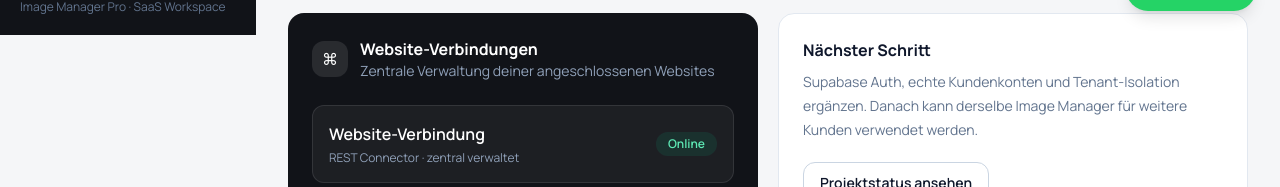
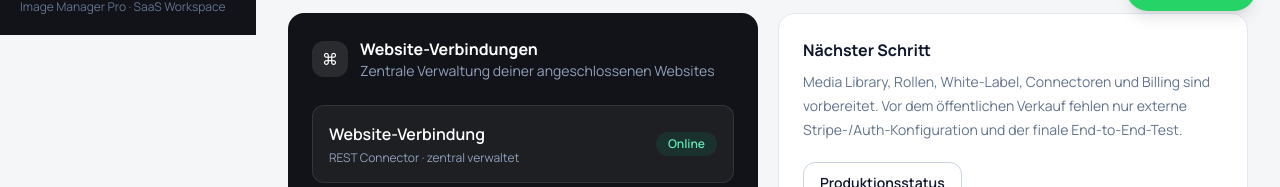
Before and after one commit to ruebecke-sudo/zb-interieur, a React (Vite) app: page /image-manager/app in a window 1280 px wide. Shown: the part 765-952 px from the top of the page. Built offline with nearby package versions, Linux system fonts and the light colour scheme; no server answers.

Commit message:
Update dashboard production status messaging

```diff
--- a/src/pages/ImageManagerDashboardPage.tsx
+++ b/src/pages/ImageManagerDashboardPage.tsx
@@ -253,7 +253,7 @@ export function ImageManagerDashboardPage() {
 
           <section className="grid gap-5 lg:grid-cols-2">
             <div className="rounded-2xl bg-[#111318] p-6 text-white"><div className="flex items-center gap-3"><Icon>⌘</Icon><div><div className="font-bold">Website-Verbindungen</div><div className="text-sm text-slate-400">Zentrale Verwaltung deiner angeschlossenen Websites</div></div></div><div className="mt-6 flex items-center justify-between rounded-xl border border-white/10 bg-white/5 p-4"><div><div className="font-semibold">Website-Verbindung</div><div className="mt-1 text-xs text-slate-400">REST Connector · zentral verwaltet</div></div><span className="rounded-full bg-emerald-400/10 px-3 py-1 text-xs font-semibold text-emerald-300">Online</span></div></div>
-            <div className="rounded-2xl border border-slate-200 bg-white p-6"><div className="font-bold">Nächster Schritt</div><p className="mt-2 text-sm leading-6 text-slate-500">Supabase Auth, echte Kundenkonten und Tenant-Isolation ergänzen. Danach kann derselbe Image Manager für weitere Kunden verwendet werden.</p><button className="mt-5 rounded-xl border border-slate-300 px-4 py-2.5 text-sm font-semibold hover:bg-slate-50">Projektstatus ansehen</button></div>
+            <div className="rounded-2xl border border-slate-200 bg-white p-6"><div className="font-bold">Nächster Schritt</div><p className="mt-2 text-sm leading-6 text-slate-500">Media Library, Rollen, White-Label, Connectoren und Billing sind vorbereitet. Vor dem öffentlichen Verkauf fehlen nur externe Stripe-/Auth-Konfiguration und der finale End-to-End-Test.</p><button className="mt-5 rounded-xl border border-slate-300 px-4 py-2.5 text-sm font-semibold hover:bg-slate-50">Produktionsstatus</button></div>
           </section>
             </>
           )}
```
